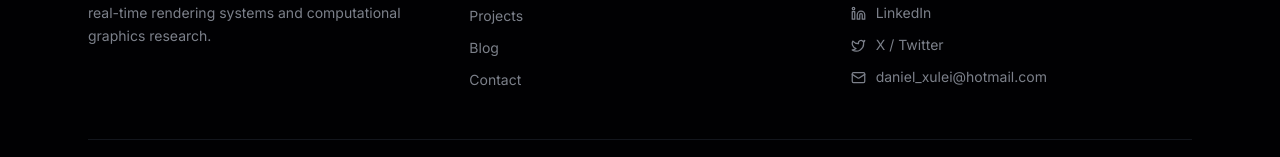
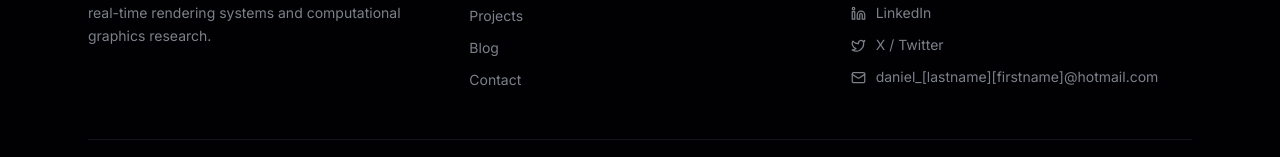
Before and after one commit to xuleidawang/xuleidawang.github.io, a React (Vite) app: page / in a window 1280 px wide. Shown: the part 3037-3194 px from the top of the page. Built offline with nearby package versions, Linux system fonts and the light colour scheme.

Commit message:
Obfuscate email address in footer

```diff
--- a/src/components/Footer.tsx
+++ b/src/components/Footer.tsx
@@ -92,7 +92,7 @@ export default function Footer() {
                 style={{ color: "oklch(0.60 0.015 265)" }}
               >
                 <Mail size={15} />
-                daniel_xulei@hotmail.com
+                daniel_[lastname][firstname]@hotmail.com
               </div>
             </div>
           </div>
```
